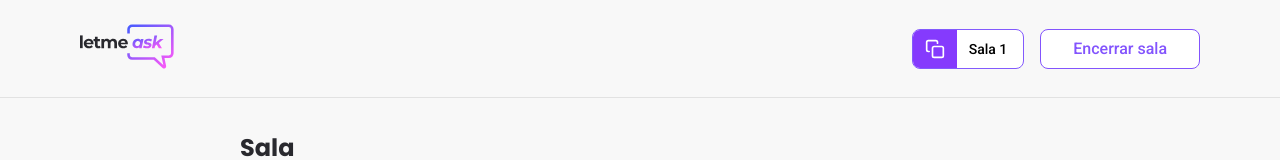
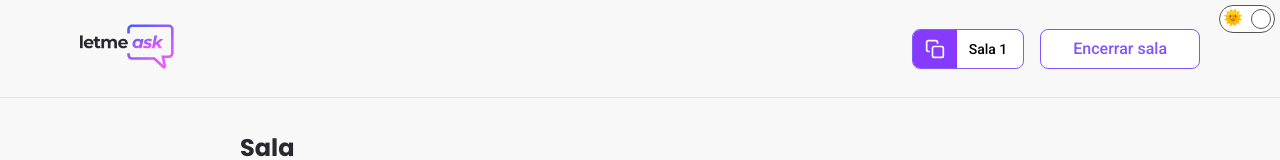
Before and after one commit to mitestainer/let-me-ask, a React (Create React App) app: page /admin/rooms/1 in a window 1280 px wide. Shown: the top 160 px of the page. Built offline with nearby package versions, Linux system fonts and the light colour scheme; no server answers; the database is empty.

Commit message:
Add dark theme

```diff
--- a/src/App.tsx
+++ b/src/App.tsx
@@ -1,4 +1,6 @@
+import { useEffect } from 'react'
 import { BrowserRouter, Route, Switch } from 'react-router-dom'
+import { usePersistedState } from './hooks/usePersistedState'
 
 import { Home } from './pages/Home'
 import { NewRoom } from './pages/NewRoom'
@@ -8,10 +10,31 @@ import { AuthContextProvider } from './contexts/AuthContext'
 import { AdminRoom } from './pages/AdminRoom'
 
 import { GlobalStyles } from './styles/GlobalStyles'
+import { ThemeProvider, DefaultTheme } from 'styled-components'
+import { ThemeSwitcher } from './components/ThemeSwitcher'
+import { light } from './styles/themes/light'
+import { dark } from './styles/themes/dark'
 
 function App() {
+  const storageName = 'theme'
+  const [theme, setTheme] = usePersistedState<DefaultTheme>(storageName, light)
+  const toggleTheme = () => setTheme(theme.title === 'light' ? dark : light)
+
+  useEffect(() => {
+    if (window.matchMedia && window.matchMedia('(prefers-color-scheme: dark)').matches) {
+      const storedTheme = localStorage.getItem(storageName)
+      if (storedTheme) {
+        const themeValue = JSON.parse(storedTheme)
+        setTheme(themeValue)
+      } else {
+        setTheme(dark)
+      }
+    }
+  }, [setTheme])
+
   return (
     <>
+      <ThemeProvider theme={theme}>
         <GlobalStyles />
         <BrowserRouter>
           <AuthContextProvider>
@@ -23,6 +46,8 @@ function App() {
             </Switch>
           </AuthContextProvider>
         </BrowserRouter>
+        <ThemeSwitcher toggleTheme={toggleTheme} currentTheme={theme.title} />
+      </ThemeProvider>
     </>
   );
 }
--- /dev/null
+++ b/src/components/ThemeSwitcher/index.tsx
@@ -0,0 +1,24 @@
+// import { useState, useContext } from 'react'
+import { Switcher, Wrapper, Switch } from './styles'
+// import {ThemeContext} from 'styled-components'
+
+type ThemeSwitcherProps = {
+  toggleTheme: () => void
+  currentTheme: string
+}
+
+export const ThemeSwitcher: React.FC<ThemeSwitcherProps> = ({ toggleTheme, currentTheme }) => {
+  // const [isDarkOn, setIsDarkOn] = useState(false)
+  // const {} = useContext(ThemeContext)
+
+  return (
+    <Switcher onClick={toggleTheme}>
+      <Wrapper>
+        <span>🌞</span>
+        <span>🌛</span>
+        <Switch isDarkOn={currentTheme === 'light'}></Switch>
+        {/* {isDarkOn ? 'dark' : 'light'} */}
+      </Wrapper>
+    </Switcher>
+  )
+}
--- /dev/null
+++ b/src/components/ThemeSwitcher/styles.tsx
@@ -0,0 +1,45 @@
+import styled from 'styled-components'
+
+export const Switcher = styled.div`
+  width: 54px;
+  height: 26px;
+  background-color: #fff;
+  border: 1px solid #555;
+  box-sizing: content-box;
+  position: absolute;
+  top: 0;
+  right: 0;
+  margin: 5px 5px 0 0;
+  border-radius: 15px;
+  cursor: pointer;
+
+  * {
+    cursor: inherit;
+  }
+`
+
+export const Wrapper = styled.div`
+  position: relative;
+  display: flex;
+  justify-content: space-between;
+  align-items: center;
+  width: 100%;
+  padding: 2px 3px 4px;
+`
+
+type SwitchProps = {
+  isDarkOn: boolean
+}
+
+export const Switch = styled.div<SwitchProps>`
+  height: 20px;
+  width: 20px;
+  border-radius: 50%;
+  display: block;
+  background-color: #fff;
+  border: 1px solid #555;
+  position: absolute;
+  top: 3px;
+  transform: ${({ isDarkOn }) => isDarkOn ? 'translateX(140%)' : 'translateX(0)'};
+  transition: transform .4s;
+`
--- /dev/null
+++ b/src/hooks/usePersistedState.ts
@@ -0,0 +1,23 @@
+import { useState, useEffect, Dispatch, SetStateAction } from 'react'
+
+type Response<T> = [
+  T,
+  Dispatch<SetStateAction<T>>
+]
+
+export const usePersistedState = <T>(key: string, initialState: T): Response<T> => {
+  const [info, setInfo] = useState(() => {
+    const storageValue = localStorage.getItem(key)
+    if (storageValue) {
+      return JSON.parse(storageValue)
+    } else {
+      return initialState
+    }
+  })
+
+  useEffect(() => {
+    localStorage.setItem(key, JSON.stringify(info))
+  }, [key, info])
+
+  return [info, setInfo]
+}
--- a/src/styles/GlobalStyles.ts
+++ b/src/styles/GlobalStyles.ts
@@ -8,8 +8,9 @@ export const GlobalStyles = createGlobalStyle`
   }
 
   body {
-    background-color: #f8f8f8;
-    color: #29292e;
+    background-color: ${({ theme }) => theme.backgroundColor};
+    color: ${({ theme }) => theme.colors.primary};
+    transition: background-color .5s, color .5s;
   }
 
   body,
@@ -24,4 +25,8 @@ export const GlobalStyles = createGlobalStyle`
   #root {
     height: 100%;
   }
+
+  #root {
+    position: relative;
+  }
 `
--- /dev/null
+++ b/src/styles/themes/dark.ts
@@ -0,0 +1,7 @@
+export const dark = {
+  title: 'dark',
+  colors: {
+    primary: '#fff'
+  },
+  backgroundColor: '#000'
+}
--- /dev/null
+++ b/src/styles/themes/light.ts
@@ -0,0 +1,7 @@
+export const light = {
+  title: 'light',
+  colors: {
+    primary: '#29292e'
+  },
+  backgroundColor: '#f8f8f8'
+}
--- a/tsconfig.json
+++ b/tsconfig.json
@@ -22,5 +22,8 @@
   },
   "include": [
     "src"
+  ],
+  "files": [
+    "src/styles/styled.d.ts"
   ]
 }
```
Also changed, not shown: src/styles/styled.d.ts (added, +11 -0 lines). Lines whose indentation alone changed are shown as unchanged.
